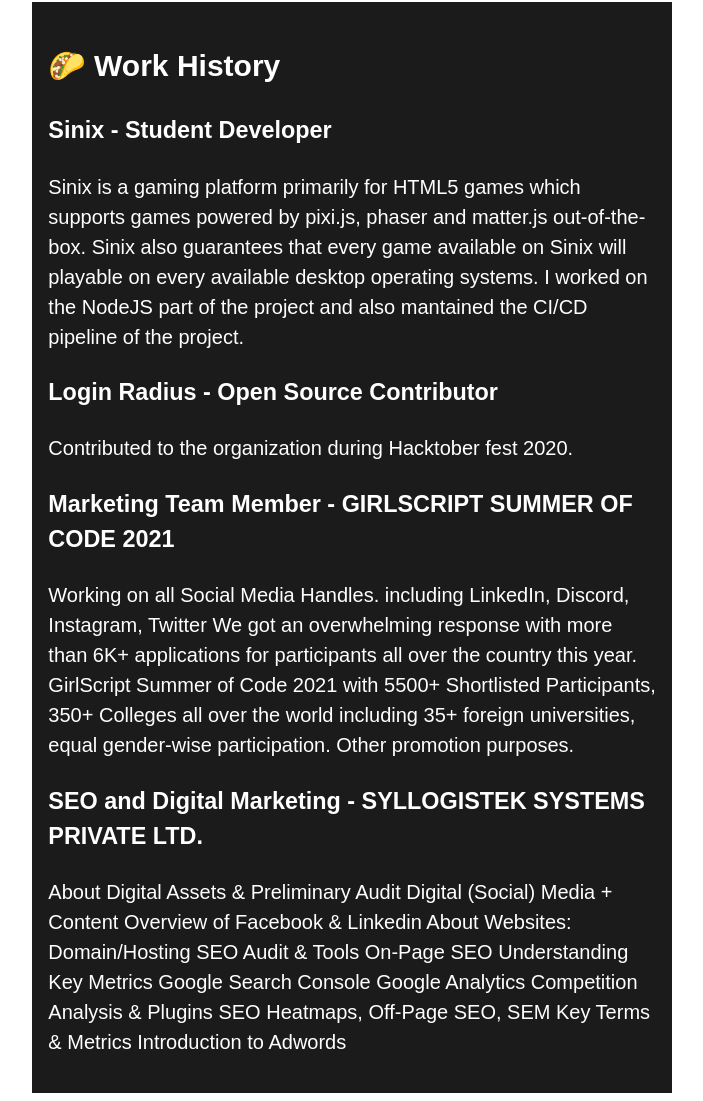
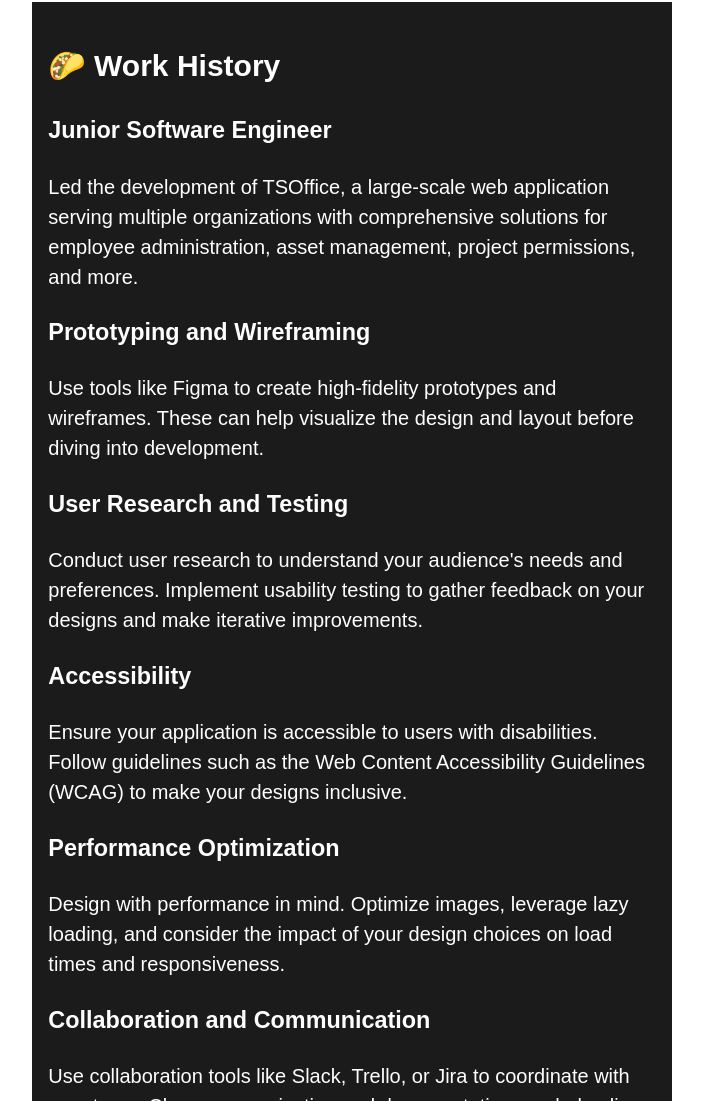
Before and after one commit to sarmamurugan07/SharmaProPortfolio, a plain HTML site: page index.html in a window 1280 px wide. Shown: the part 3698-4799 px from the top of the page, without its empty margins (509-1212 px from the left). Drawn offline with nearby package versions, Linux system fonts and the light colour scheme; a web font is replaced by a local one.

Commit message:
change ui

```diff
--- a/index.html
+++ b/index.html
@@ -54,8 +54,7 @@
             <p>
                 I have all my projects on <a style="text-decoration: none; color: #d4242d;"
                     href="https://github.com/AnirudhPanda" target="_blank" rel="noopener noreferrer">GitHub</a>
-                Mostly I work on Web and also have a decent knowledge of Python Automation and using Selenium.
-            </p>
+                    I have all my projects on GitHub. I mostly work on web development and also have a working large-scale social networking application of my own, which is private.           </p>
 
             <h2>🏆 Skills</h2>
 
@@ -70,7 +69,7 @@
             <h2>💥 RESUME</h2>
             <a style="text-decoration: none; color: #d4242d; display: flex; justify-content: center;"
                 href="https://drive.google.com/file/d/14Ty9FtIy7R8BwIM2QZsiHoKE5FqHsBTi/view" target="_blank"
-                rel="noopener noreferrer">Resume as of March 2021</a>
+                rel="noopener noreferrer">Resume as of Aug 2024</a>
 
         </section>
 
@@ -81,41 +80,32 @@
         <section class="left">
             <h2>🌮 Work History</h2>
 
-            <h3>Sinix - Student Developer</h3>
+            <h3>Junior Software Engineer</h3>
             <p>
-                Sinix is a gaming platform primarily for HTML5 games which supports games powered by pixi.js, phaser and
-                matter.js
-                out-of-the-box. Sinix also guarantees that every game available on Sinix will playable on every
-                available
-                desktop
-                operating systems. I worked on the NodeJS part of the project and also mantained the CI/CD pipeline of
-                the
-                project.
+                Led the development of TSOffice, a large-scale web application serving multiple organizations with
+                comprehensive solutions for employee administration, asset management, project permissions, and more.
+                </p>
+
+
+            <h3>Prototyping and Wireframing</h3>
+            <p>
+                Use tools like Figma to create high-fidelity prototypes and wireframes. These can help visualize the design and layout before diving into development.
             </p>
-            <h3>Login Radius - Open Source Contributor</h3>
+
+            <h3>User Research and Testing</h3>
             <p>
-                Contributed to the organization during Hacktober fest 2020.
+                Conduct user research to understand your audience's needs and preferences. Implement usability testing to gather feedback on your designs and make iterative improvements.
             </p>
-            <h3>Marketing Team Member - GIRLSCRIPT SUMMER OF CODE 2021</h3>
-            <p>
-                Working on all Social Media Handles. including LinkedIn, Discord, Instagram, Twitter
-                We got an overwhelming response with more than 6K+ applications for participants all over the country
-                this year.
-                GirlScript Summer of Code 2021 with 5500+ Shortlisted Participants, 350+ Colleges all over the world
-                including
-                35+
-                foreign universities, equal gender-wise participation.
-                Other promotion purposes.
-            </p>
-            <h3>SEO and Digital Marketing - SYLLOGISTEK SYSTEMS PRIVATE LTD.</h3>
-            <p>About Digital Assets & Preliminary Audit
-                Digital (Social) Media + Content Overview of Facebook & Linkedin
-                About Websites: Domain/Hosting
-                SEO Audit & Tools On-Page SEO
-                Understanding Key Metrics Google Search Console Google Analytics Competition Analysis & Plugins
-                SEO Heatmaps, Off-Page SEO, SEM
-                Key Terms & Metrics Introduction to Adwords</p>
-
+            <h3>Accessibility</h3>
+            <p>Ensure your application is accessible to users with disabilities. Follow guidelines such as the Web Content Accessibility Guidelines (WCAG) to make your designs inclusive.</p>
+            <h3>Performance Optimization</h3>
+            <p>Design with performance in mind. Optimize images, leverage lazy loading, and consider the impact of your design choices on load times and responsiveness.</p>
+            <h3>Collaboration and Communication</h3>
+            <p>Use collaboration tools like Slack, Trello, or Jira to coordinate with your team. Clear communication and documentation can help align your design with development and other stakeholders.</p>
+            <h3>Version Control</h3>
+            <p>If you're not already, consider using version control systems like Git to manage changes in your design files and coordinate with the development team</p>
+            <h3>Responsive and Adaptive Design</h3>
+            <p>Ensure that your designs work well on various devices and screen sizes. Test your designs on different devices and orientations to guarantee a seamless experience</p>
         </section>
 
         <blockquote>
```
